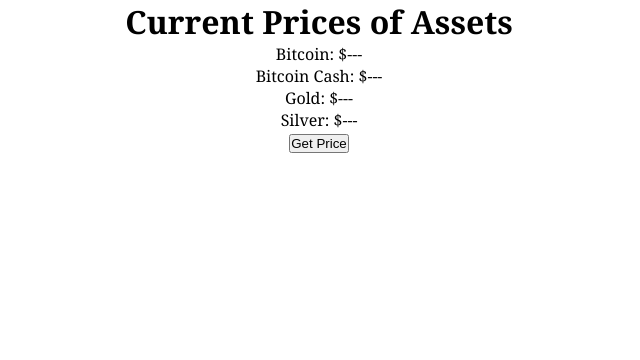
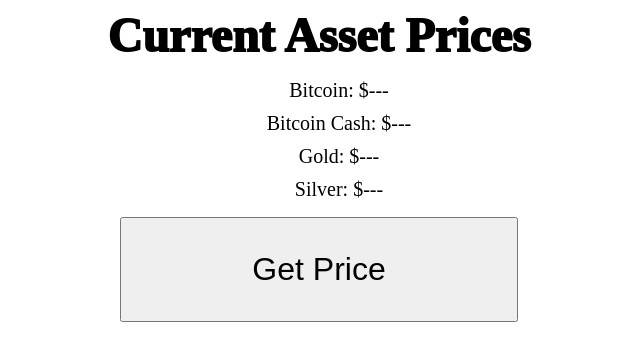
Before and after one commit to tonyern/investing-price-check, a React (Create React App) app: page / in a window 1280 px wide. Shown: the top 360 px of the page, without its empty margins (321-961 px from the left). Built offline with nearby package versions, Linux system fonts and the light colour scheme.

Commit message:
Applied basic styling to component.

```diff
--- /dev/null
+++ b/src/components/asset-price-checker.css
@@ -0,0 +1,26 @@
+/** Gets rid of the bullet points on unordered lists. */
+ul {
+  list-style-type: none;
+}
+
+.asset-price-box {
+  text-align: center;
+}
+
+.asset-price-box .title {
+  font-size: 48px;
+  font-weight: 1000;
+}
+
+.asset-price-box .asset {
+  font-size: 20px;
+  margin: 10px 0px 10px 0px;
+}
+
+.price-btn {
+  padding: 0px 130px 0px 130px;
+}
+
+.price-btn .price-btn-title {
+  font-size: 32px;
+}
--- a/src/components/assetPriceChecker.js
+++ b/src/components/assetPriceChecker.js
@@ -1,5 +1,6 @@
 import React, { useState } from "react";
 import axios from "axios";
+import "./asset-price-checker.css";
 
 const AssetPriceChecker = () => {
   const metalsAPI = {
@@ -40,15 +41,19 @@ const AssetPriceChecker = () => {
   };
 
   return (
-    <div>
-      <h1>Current Prices of Assets</h1>
+    <div className="asset-price-box">
+      <div className="title">Current Asset Prices</div>
+
       <ul>
-        <li>Bitcoin: ${bitcoinPrice}</li>
-        <li>Bitcoin Cash: ${bitcoinCashPrice}</li>
-        <li>Gold: ${goldPrice}</li>
-        <li>Silver: ${silverPrice}</li>
-        <button onClick={fetchAPI}>Get Price</button>
+        <li className="asset">Bitcoin: ${bitcoinPrice}</li>
+        <li className="asset">Bitcoin Cash: ${bitcoinCashPrice}</li>
+        <li className="asset">Gold: ${goldPrice}</li>
+        <li className="asset">Silver: ${silverPrice}</li>
       </ul>
+
+      <button className="price-btn" onClick={fetchAPI}>
+        <p className="price-btn-title">Get Price</p>
+      </button>
     </div>
   );
 };
--- a/src/index.css
+++ /dev/null
@@ -1,16 +0,0 @@
-* {
-  margin: 0;
-  padding: 0;
-  box-sizing: border-box;
-  text-align: center;
-}
-
-body {
-  font-family: Cambria, Cochin, Georgia, Times, 'Times New Roman', serif;
-}
-
-.title-box {
-  color: black;
-  font-size: 25px;
-  margin-top: 25px;
-}
--- a/src/index.js
+++ b/src/index.js
@@ -1,6 +1,5 @@
 import React from "react";
 import ReactDOM from "react-dom";
-import "./index.css";
 import App from "./App";
 
 ReactDOM.render(
```
